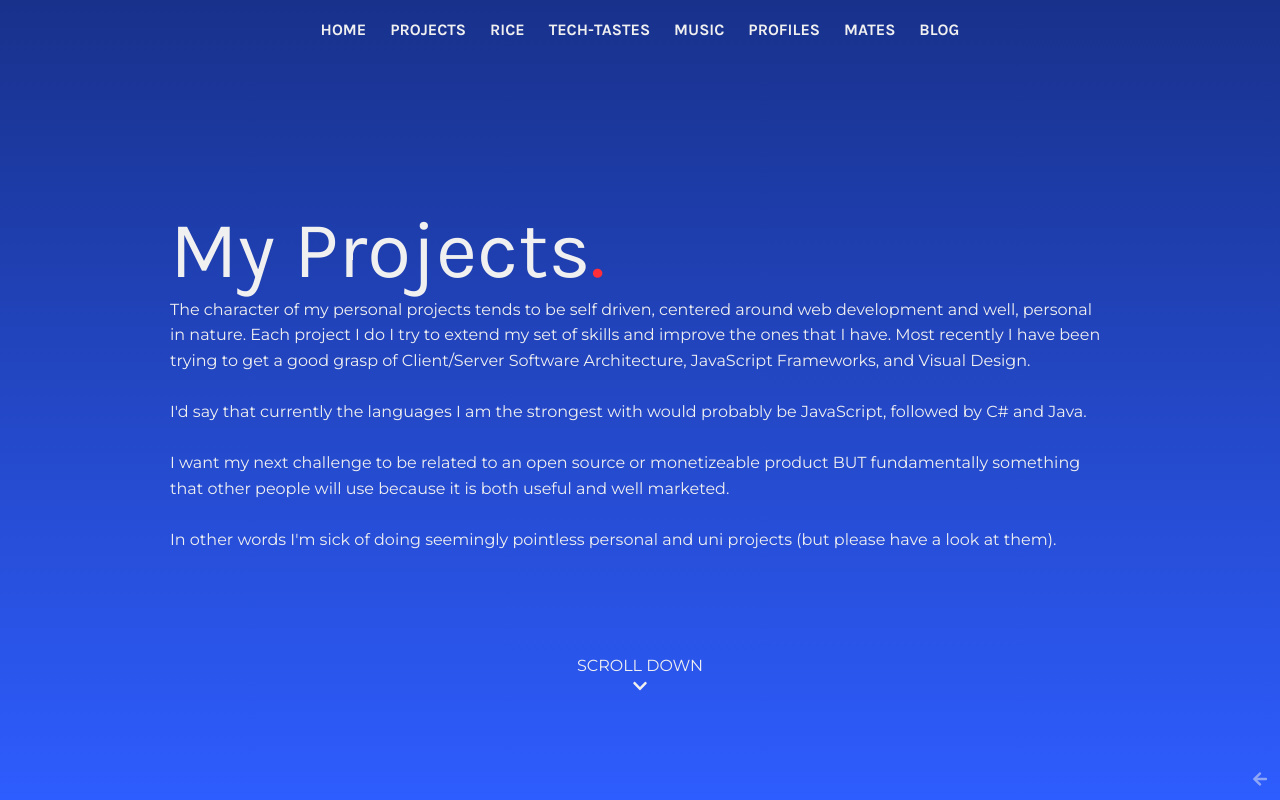
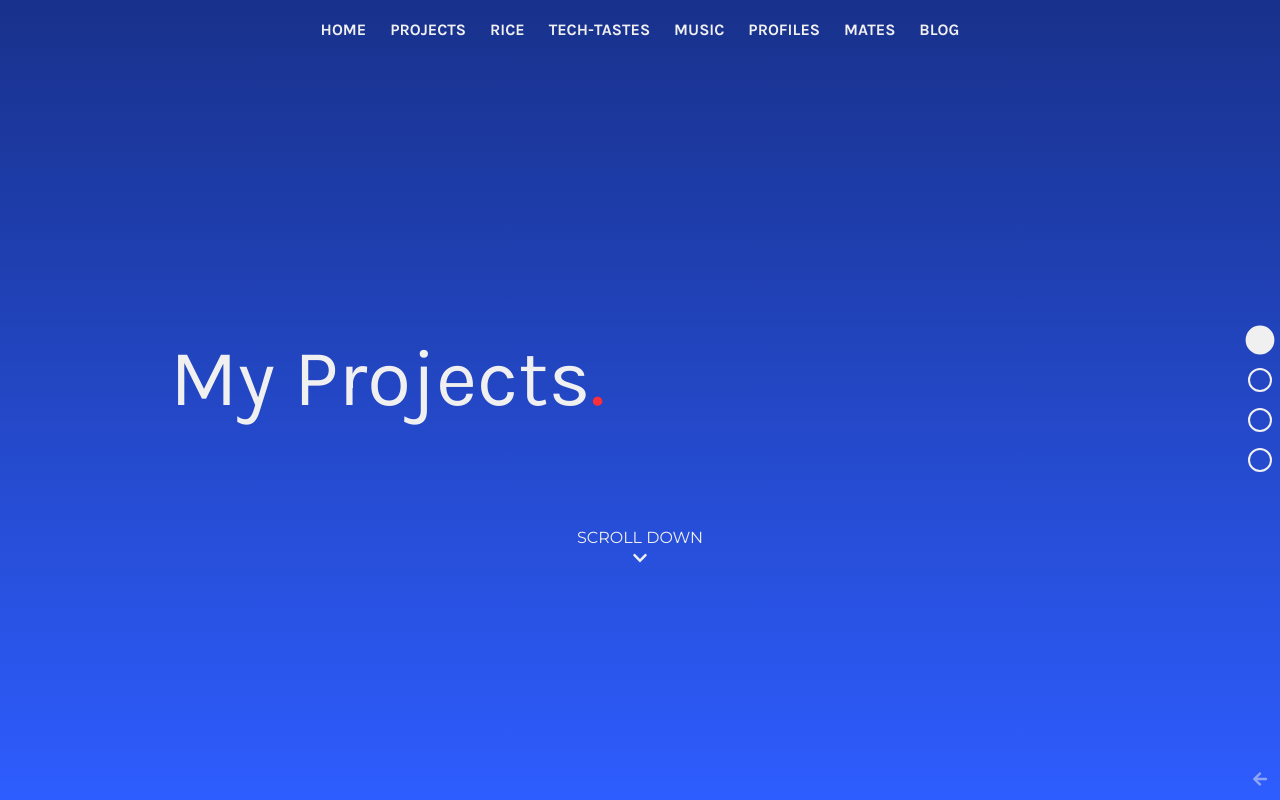
Before and after one commit to zachbwh/zachhuxford.io, a React (Create React App) app: page /projects in a window 1280 px wide. Built offline with nearby package versions, Linux system fonts and the light colour scheme.

Commit message:
improved projects page by simply removing text content lmao added page index indicator to the projects page

```diff
--- a/src/Colors/AllStar.css
+++ b/src/Colors/AllStar.css
@@ -56,5 +56,13 @@
 }
 
 .all-star .lastfm-creep .recent-track {
-    background-color: #274AC4;;
+    background-color: #274AC4;
 }
+
+.all-star .index-indicator-circle {
+    border-color: #F0F0F0;
+}
+
+.all-star .index-indicator-circle.active {
+    background-color: #F0F0F0;
+}
--- a/src/Colors/Purple.css
+++ b/src/Colors/Purple.css
@@ -58,3 +58,11 @@
 .purple .lastfm-creep .recent-track {
     background-color: #584C5C;
 }
+
+.purple .index-indicator-circle {
+    border-color: #FFFFFF;
+}
+
+.purple .index-indicator-circle.active {
+    background-color: #FFFFFF;
+}
--- a/src/Colors/Yellow.css
+++ b/src/Colors/Yellow.css
@@ -58,3 +58,11 @@
 .yellow .lastfm-creep .recent-track {
     background-color: #F0F046;
 }
+
+.yellow .index-indicator-circle {
+    border-color: #222222;
+}
+
+.yellow .index-indicator-circle.active {
+    background-color: #222222;
+}
--- a/src/react-components/RootPage/Projects/Projects.js
+++ b/src/react-components/RootPage/Projects/Projects.js
@@ -5,6 +5,7 @@ import ViewportPaginationView from '../ViewportPaginationView/ViewportPagination
 import '../ViewportPaginationView/ViewportPaginationView.css';
 import { FontAwesomeIcon } from '@fortawesome/react-fontawesome';
 import { faChevronDown } from '@fortawesome/free-solid-svg-icons';
+import IndexIndicator from '../ViewportPaginationView/IndexIndicator/IndexIndicator';
 
 class Projects extends ViewportPaginationView {
     hashes = ["", "tatai", "util", "lastfm"]
@@ -12,11 +13,12 @@ class Projects extends ViewportPaginationView {
     render() {
         return (
             <div className="viewport-pagination-view projects" onWheel={this.handleScroll.bind(this)} onTouchMove={this.handleTouchMove.bind(this)} onTouchStart={this.registerTouchStart.bind(this)}>
+                <IndexIndicator hashes={this.hashes} activeIndex={this.state.currentIndex} setIndex={this.setIndex.bind(this)}></IndexIndicator>
                 <div style={{transform: "translateY(-" + this.state.currentIndex + "00vh)"}}>
                     <div className="viewport">
                         <div>
                             <h1>My Projects<span className="highlight-full-stop">.</span></h1>
-                            <p>
+                            {/* <p>
                                 The character of my personal projects tends to be self driven, centered around web development and well, personal in nature.
                                 Each project I do I try to extend my set of skills and improve the ones that I have. Most recently I have been trying to
                                     get a good grasp of Client/Server Software Architecture, JavaScript Frameworks, and Visual Design.<br /><br />
@@ -24,7 +26,7 @@ class Projects extends ViewportPaginationView {
                                 I want my next challenge to be related to an open source or monetizeable product BUT fundamentally something that other
                                     people will use because it is both useful and well marketed.<br /><br />
                                 In other words I'm sick of doing seemingly pointless personal and uni projects (but please have a look at them).
-                            </p>
+                            </p> */}
                             <div className="scroll-down">
                                 <p>SCROLL DOWN</p>
                                 <FontAwesomeIcon icon={faChevronDown} />
@@ -35,7 +37,7 @@ class Projects extends ViewportPaginationView {
                     <div className="viewport">
                         <div>
                             <h1>Tatai</h1>
-                            <p>
+                            {/* <p>
                                 Tatai is an award winning, open source Te Reo Maori number pronunciation aid targeted both at people
                                 who want to learn Maori for the first time and for people who simply want to improve. Tatai runs on
                                     Linux and Windows and any other operating system that supports Java 8, JavaFX 8 and the voice recognition software HTK.<br /><br />
@@ -45,7 +47,7 @@ class Projects extends ViewportPaginationView {
                                 the major project in the paper. As a consequence, an online search will show many projects of the same name,
                                     however our project won both First Place and the People's Choice awards.<br /><br />
                                 COMPLETE
-                            </p>
+                            </p> */}
                         </div>
                     </div>
 
@@ -66,13 +68,13 @@ class Projects extends ViewportPaginationView {
                     <div className="viewport">
                         <div>
                             <h1>last.fm creeper</h1>
-                            <p>
+                            {/* <p>
                                 An emulation of the spotify "creeper" or socializer bar but for last.fm which shows what your
                                     friends are listening to in real time or what they listened to most recently.<br /><br />
                                 Goals for the future are to implement animations to change the order of users as what they are
                                     listening to changes in a similar fashion to the spotify creeper bar.<br /><br />
                                 WIP
-                            </p>
+                            </p> */}
                         </div>
                     </div>
                 </div>
--- /dev/null
+++ b/src/react-components/RootPage/ViewportPaginationView/IndexIndicator/IndexIndicator.css
@@ -0,0 +1,21 @@
+.index-indicator {
+    width: 40px;
+    min-height: 100vh;
+    display: flex;
+    flex-direction: column;
+    align-items: center;
+    position: fixed;
+    right: 0px;
+    z-index: 200;
+}
+
+.index-indicator .index-indicator-circle {
+    margin: 16px 8px;
+}
+
+@media (max-width: 601px) {
+    .index-indicator {
+        top: 120px;
+        min-height: 0;
+    }
+}
--- /dev/null
+++ b/src/react-components/RootPage/ViewportPaginationView/IndexIndicator/IndexIndicator.js
@@ -0,0 +1,19 @@
+import React, { Component } from 'react';
+import './IndexIndicator.css';
+
+import IndexIndicatorCircle from './IndexIndicatorCircle';
+
+class IndexIndicator extends Component {
+    render() {
+        var indexIndicators = this.props.hashes.map((hash, index) => (
+            <IndexIndicatorCircle index={index} isActive={index === this.props.activeIndex ? true : false } setIndex={this.props.setIndex}/>
+        ));
+        return (
+            <div className="index-indicator">
+                <div className="container">{indexIndicators}</div>
+            </div>
+        );
+    }
+}
+
+export default IndexIndicator;
--- /dev/null
+++ b/src/react-components/RootPage/ViewportPaginationView/IndexIndicator/IndexIndicatorCircle.css
@@ -0,0 +1,14 @@
+.index-indicator-circle {
+    border: 2px solid;
+    border-radius: 20px;
+    transition: border 150ms linear;
+    height: 20px;
+    width: 20px;
+    overflow: hidden;
+    transition: background-color 100ms ease-in-out, transform 100ms ease-in-out;
+    cursor: pointer;
+}
+
+.index-indicator-circle.active {
+    transform: scale(1.2);
+}
--- /dev/null
+++ b/src/react-components/RootPage/ViewportPaginationView/IndexIndicator/IndexIndicatorCircle.js
@@ -0,0 +1,19 @@
+import React, { Component } from 'react';
+import './IndexIndicatorCircle.css';
+
+class IndexIndicatorCircle extends Component {
+    handleClick() {
+        if (this.props.setIndex && typeof this.props.setIndex === "function") {
+            this.props.setIndex(this.props.index);
+        }
+    }
+
+    render() {
+        return (
+            <div className={"index-indicator-circle " + (this.props.isActive === true ? "active" : "")} onClick={this.handleClick.bind(this)}>
+            </div>
+        );
+    }
+}
+
+export default IndexIndicatorCircle;
--- a/src/react-components/RootPage/ViewportPaginationView/ViewportPaginationView.css
+++ b/src/react-components/RootPage/ViewportPaginationView/ViewportPaginationView.css
@@ -25,3 +25,9 @@
     position: relative;
     top: 100px;
 }
+
+@media (max-width: 601px) {
+    .viewport-pagination-view {
+        text-align: center;
+    }
+}
--- a/src/react-components/RootPage/ViewportPaginationView/ViewportPaginationView.js
+++ b/src/react-components/RootPage/ViewportPaginationView/ViewportPaginationView.js
@@ -102,6 +102,12 @@ class Music extends Component {
         this.setState({currentIndex: prevRefIndex});
     }
 
+    setIndex(nextIndex) {
+        window.location.hash = this.hashes[nextIndex];
+
+        this.setState({currentIndex: nextIndex});
+    }
+
     scrollCooldownMilliSeconds = 500;
 
     /* Override this in child */
```
